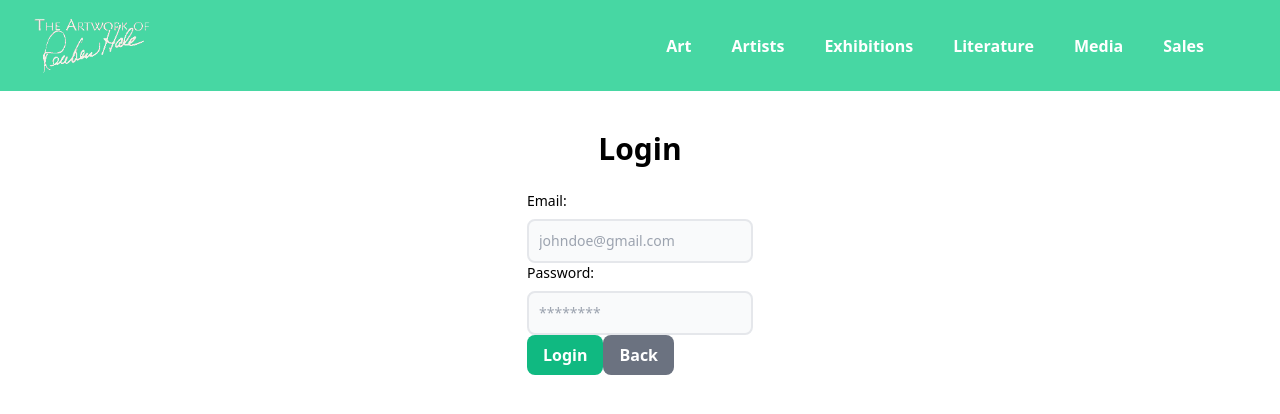
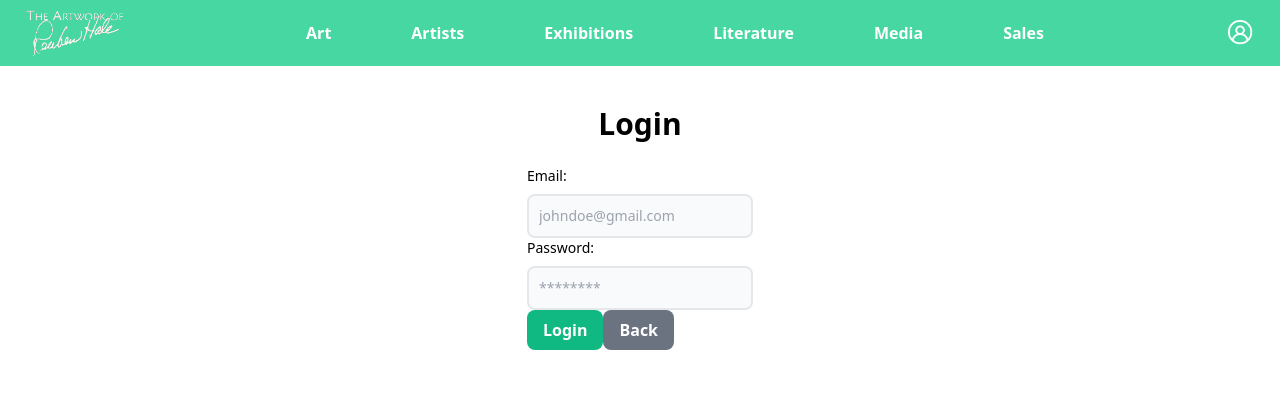
Before and after one commit to WebWarriors-UNF-CIS/rhams-old, a Next.js app: page /login in a window 1280 px wide. Shown: the top 414 px of the page. Built offline with nearby package versions, Linux system fonts and the light colour scheme; what remult would draw is missing.

Commit message:
navbar format

```diff
--- a/src/app/components/navbar.tsx
+++ b/src/app/components/navbar.tsx
@@ -5,30 +5,34 @@ import logo from 'src/images/temp-logo.png'
 
 export default function Nav() {
     return (
-        <nav className="flex w-screen h-fit place-content-between items-center p-4 bg-emerald-400/90 text-white font-bold">
-            <a className="left-5" href="/"><Image className="px-4" width={150} height={150} src={logo} alt="Temporary Logo"/></a>
-            <div className=''>
-                <Link className="px-5 py-15 basis-1/7" href="/art">
+        <nav className="px-4 lg:px-6 bg-emerald-400/90 text-white font-bold">
+            <div className='flex flex-nowrap justify-between items-center mx-auto min-w-fit py-2'>
+                <a className="flex-shrink-0" href="/">
+                    <Image width={100} height={100} src={logo} alt="Temporary Logo"/>
+                </a>
+                <div className='flex flex-nowrap'>
+                <Link className="px-10 basis-1/6 hover:text-slate-100" href="/art">
                     <span>Art</span>
                 </Link>
-                <Link className="px-5 basis-1/7" href="/artists/manage">
+                <Link className="px-10 basis-1/6 hover:text-slate-100" href="/artists/manage">
                     <span>Artists</span>
                 </Link>
-                <Link className="px-5 basis-1/7" href="/exhibitions">
+                <Link className="px-10 basis-1/6 hover:text-slate-100" href="/exhibitions">
                     <span>Exhibitions</span>
                 </Link>
-                <Link className="px-5 basis-1/7" href="/literature">
+                <Link className="px-10 basis-1/6 hover:text-slate-100" href="/literature">
                     <span>Literature</span>
                 </Link>
-                <Link className="px-5 basis-1/7" href="/media">
+                <Link className="px-10 basis-1/6 hover:text-slate-100" href="/media">
                     <span>Media</span>
                 </Link>
-                <Link className="px-5 basis-1/7" href="/sales">
+                <Link className="px-10 basis-1/6 hover:text-slate-100" href="/sales">
                     <span>Sales</span>
                 </Link>
-                <Link className="px-5 basis-1/7" href="/login">
-
-                </Link>
+                </div>
+                <a className="flex-shrink-0" href="/login">
+                    <Image width={30} height={30} src={userico} alt="User Icon White"/>
+                </a>
             </div>
         </nav>
     );
```
